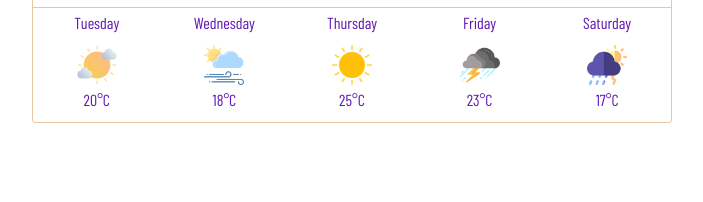
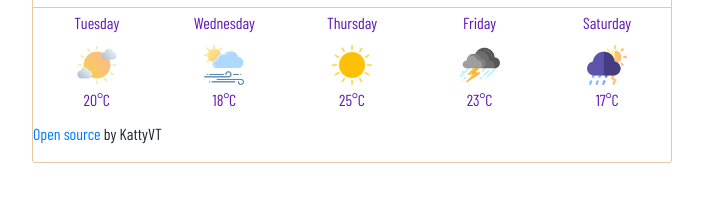
Before and after one commit to KattyVT/my-weather-app, a plain HTML site: page index.html in a window 1280 px wide. Shown: the part 410-612 px from the top of the page, without its empty margins (288-991 px from the left). Drawn offline with nearby package versions, Linux system fonts and the light colour scheme; a web font is replaced by a local one.

Commit message:
Added OpenSource link

```diff
--- a/index.html
+++ b/index.html
@@ -158,6 +158,9 @@
                 </div>
 
             </div>
+            <div class="row">
+                <p><a href="" target="_blank">Open source</a>  by KattyVT</p>
+            </div>
         </div>
     </div>
     <script src="src/index.js">
```
